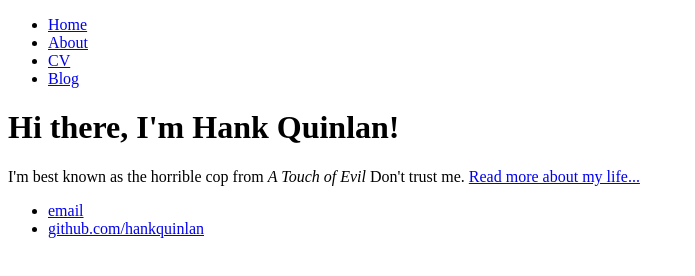
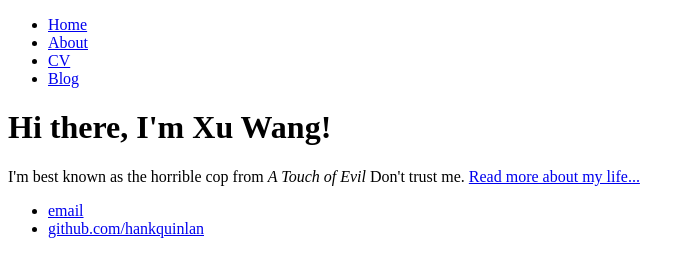
Before and after one commit to wxde/wxde.github.io, a plain HTML site: page index.html in a window 1280 px wide. Shown: the whole page, without its empty margins (0-695 px from the left). Drawn offline with Linux system fonts and the light colour scheme.

Commit message:
Update index.html

```diff
--- a/index.html
+++ b/index.html
@@ -14,7 +14,7 @@
         </nav>
         <div class="container">
             <div class="blurb">
-                <h1>Hi there, I'm Hank Quinlan!</h1>
+                <h1>Hi there, I'm Xu Wang!</h1>
                 <p>I'm best known as the horrible cop from <em>A Touch of Evil</em> Don't trust me. <a href="/about">Read more about my life...</a></p>
             </div><!-- /.blurb -->
         </div><!-- /.container -->
```
